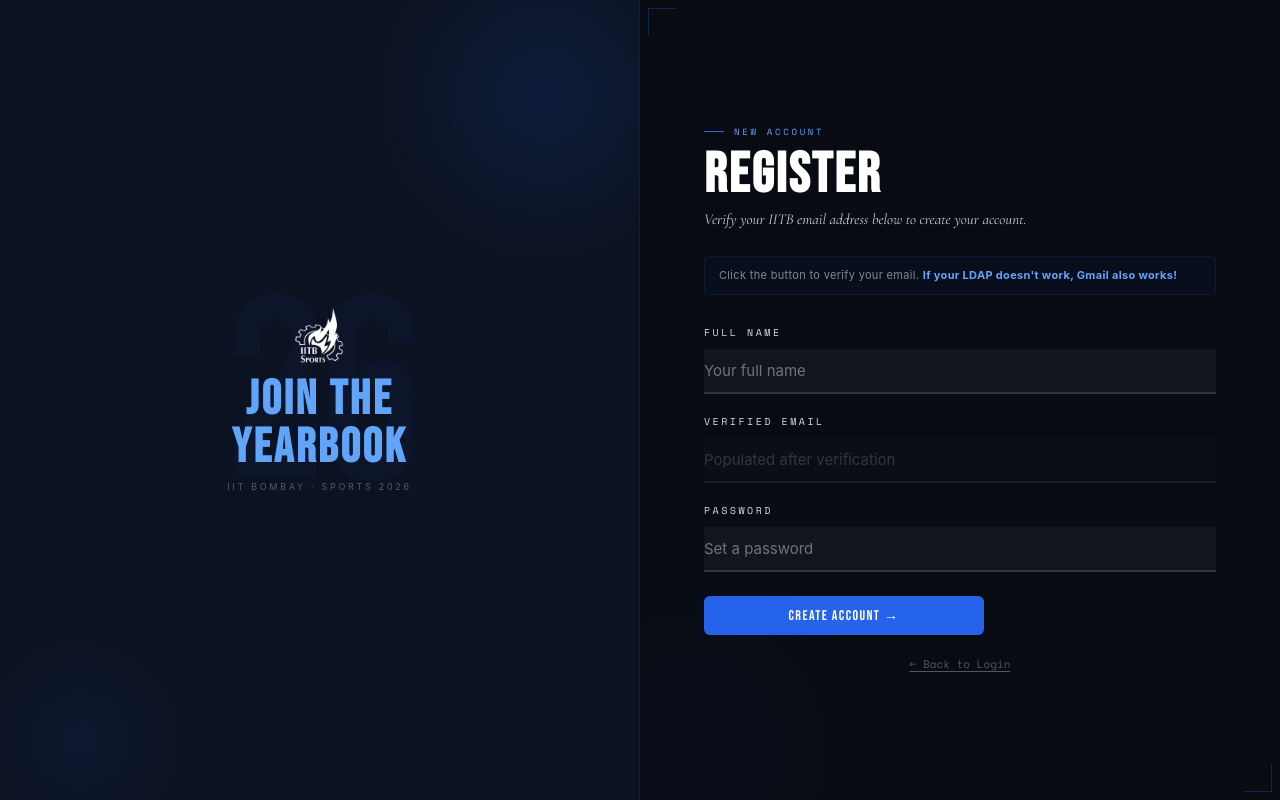
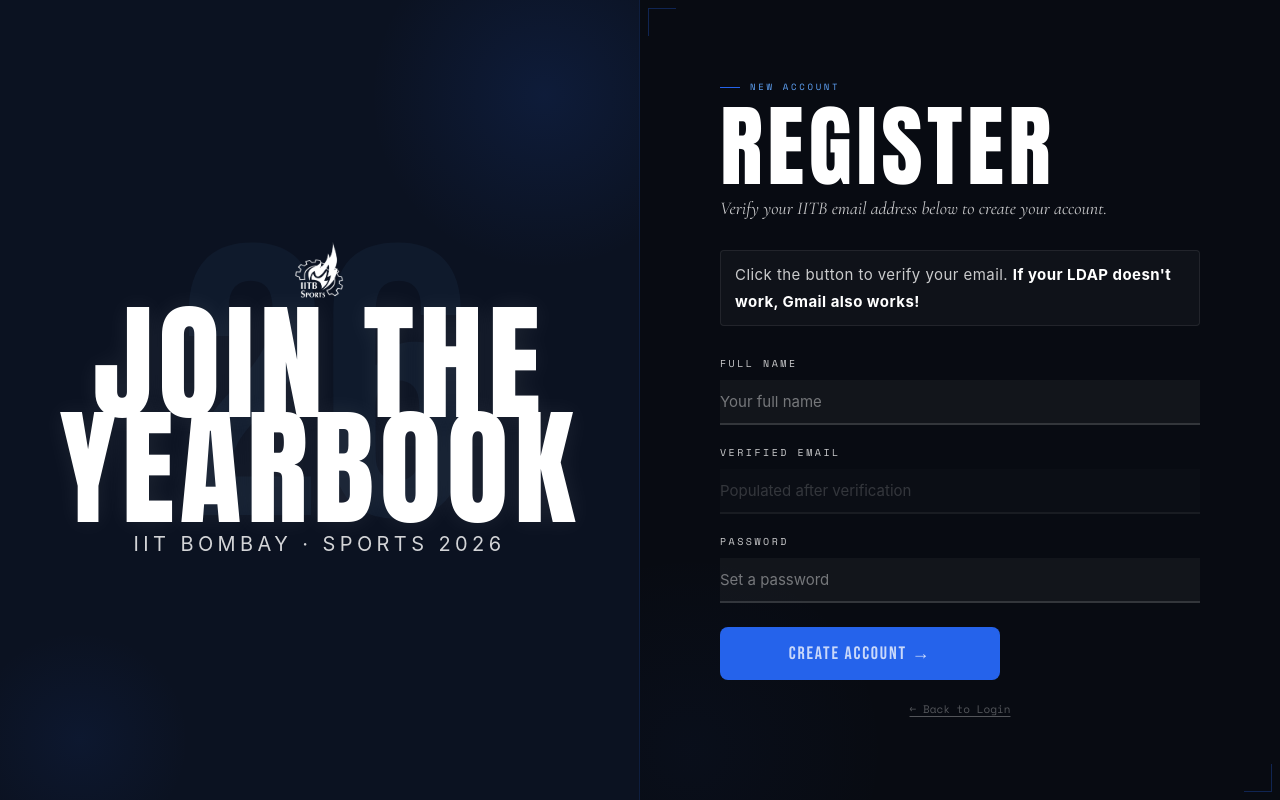
Before and after one commit to dishajain2005/ISC-Yearbook-2026, a React (Create React App) app in the folder frontend/Yearbook-New-Design/frontend/: page /register in a window 1280 px wide. Built offline with nearby package versions, Linux system fonts and the light colour scheme; no server answers.

Commit message:
forms and homepage changes

```diff
--- a/frontend/Yearbook-New-Design/frontend/src/styles/Forms.css
+++ b/frontend/Yearbook-New-Design/frontend/src/styles/Forms.css
@@ -489,3 +489,273 @@
   justify-content: center;
   flex-wrap: wrap;
 }
+
+/* =========================================
+   DESKTOP ENHANCEMENT ONLY
+   REGISTER PAGE
+   MOBILE UNTOUCHED
+   ========================================= */
+@media (min-width: 861px) {
+
+  .register-heading,
+  .register-visual-content h1 {
+    font-family: Impact, Haettenschweiler, 'Arial Black', sans-serif;
+    font-weight: 900;
+  }
+
+  /* Left visual section */
+  .register-visual-content h1 {
+    font-size: clamp(90px, 10vw, 150px);
+    line-height: 0.82;
+    letter-spacing: 0.04em;
+    color: #ffffff;
+    text-shadow: 0 0 24px rgba(255,255,255,0.08);
+  }
+
+  .register-visual-content p {
+    font-size: 20px;
+    color: rgba(255,255,255,0.82);
+    letter-spacing: 0.22em;
+  }
+
+  .register-visual-logo {
+    transform: scale(1.35);
+    margin-bottom: 26px;
+  }
+
+  /* Huge background number */
+  .register-visual-bg-num {
+    font-size: clamp(260px, 30vw, 420px);
+    color: rgba(96,165,250,0.05);
+  }
+
+  /* Right form side */
+  .register-heading {
+    font-size: clamp(72px, 7vw, 110px);
+    line-height: 0.88;
+    color: #ffffff;
+    letter-spacing: 0.05em;
+  }
+
+  .register-sub {
+    font-size: 18px;
+    line-height: 1.8;
+    color: rgba(255,255,255,0.82);
+    max-width: 520px;
+  }
+
+  .verify-hint {
+    font-size: 15px;
+    line-height: 1.8;
+    color: rgba(255,255,255,0.8);
+    background: rgba(255,255,255,0.03);
+    border-color: rgba(255,255,255,0.08);
+  }
+
+  .verify-hint strong {
+    color: #ffffff;
+  }
+
+  /* Inputs brighter */
+  .field-label {
+    color: rgba(255,255,255,0.9);
+  }
+
+  .field-input {
+    background: rgba(255,255,255,0.04);
+    border-color: rgba(255,255,255,0.14);
+    color: #ffffff;
+  }
+
+  .field-input::placeholder {
+    color: rgba(255,255,255,0.42);
+  }
+
+  /* Buttons */
+  .btn-gold {
+    font-size: 18px;
+    padding: 16px 30px;
+  }
+
+  /* Back button */
+  .register-form-side button {
+    color: rgba(255,255,255,0.76);
+  }
+
+  .register-form-side button:hover {
+    color: #ffffff;
+  }
+
+  /* More spacious desktop */
+  .register-form-side {
+    padding: 4rem 5rem;
+  }
+}
+
+/* =========================================
+   FILL MEMORY MOBILE PHOTO FIX
+   DESKTOP UNTOUCHED
+   ========================================= */
+
+/* Slightly brighter desktop text only */
+@media (min-width: 861px) {
+
+  .fill-sb-desc,
+  .field-label,
+  .form-submit-note,
+  .upload-zone p,
+  .upload-preview-info,
+  .register-sub,
+  .verify-hint {
+    color: rgba(255,255,255,0.78);
+  }
+
+  .fill-form-header h2,
+  .fill-sb-title {
+    color: #ffffff;
+  }
+
+  .field-input,
+  .field-select,
+  .field-textarea {
+    color: #ffffff;
+  }
+
+  .field-input::placeholder,
+  .field-textarea::placeholder {
+    color: rgba(255,255,255,0.42);
+  }
+}
+
+/* =========================================
+   MOBILE ONLY
+   SHOW ATHLETE PHOTO
+   ========================================= */
+@media (max-width: 860px) {
+
+  /* Sidebar becomes top hero */
+  .fill-sidebar {
+    padding: 1rem 1rem 1.2rem;
+    border-right: none;
+    border-bottom: 1px solid var(--gold-border);
+    overflow: visible;
+  }
+
+  /* KEEP photo visible on mobile */
+  .photo-area {
+    display: flex;
+    flex-direction: row;
+    align-items: center;
+    justify-content: flex-start;
+    gap: 14px;
+    margin-top: 14px;
+    padding: 10px;
+    border: 1px solid rgba(255,255,255,0.06);
+    background: rgba(255,255,255,0.025);
+    border-radius: 12px;
+  }
+
+  /* Compact image frame */
+  .photo-frame {
+    width: 88px;
+    height: 88px;
+    border-radius: 10px;
+    overflow: hidden;
+    flex-shrink: 0;
+    background: rgba(255,255,255,0.04);
+  }
+
+  .photo-frame img {
+    width: 100%;
+    height: 100%;
+    object-fit: cover;
+  }
+
+  /* Cleaner placeholders */
+  .photo-frame .photo-placeholder {
+    font-size: 7px;
+    letter-spacing: 0.12em;
+    padding: 6px;
+    line-height: 1.4;
+  }
+
+  .photo-frame .photo-placeholder-icon {
+    font-size: 20px;
+  }
+
+  /* Text beside image */
+  .photo-name {
+    margin-top: 0;
+    font-size: 15px;
+    line-height: 1.3;
+    text-align: left;
+    color: #ffffff;
+  }
+
+  .photo-sport-label {
+    text-align: left;
+    font-size: 8px;
+    color: rgba(255,255,255,0.65);
+    letter-spacing: 0.18em;
+    margin-top: 2px;
+  }
+
+  /* Make mobile sidebar cleaner */
+  .fill-sb-title {
+    font-size: 28px;
+    margin-bottom: 6px;
+  }
+
+  .fill-sb-desc {
+    font-size: 11px;
+    line-height: 1.65;
+    color: rgba(255,255,255,0.72);
+    margin-bottom: 12px;
+  }
+
+  /* Slightly brighter form text */
+  .field-label,
+  .upload-zone p,
+  .form-submit-note {
+    color: rgba(255,255,255,0.78);
+  }
+
+  /* Better form spacing */
+  .fill-main {
+    padding: 1.2rem 1rem 2rem;
+  }
+
+  .fill-form-header {
+    margin-bottom: 1.4rem;
+    padding-bottom: 1rem;
+  }
+
+  .fill-form-header h2 {
+    font-size: 34px;
+    color: #ffffff;
+  }
+
+  /* Inputs */
+  .field-input,
+  .field-select,
+  .field-textarea {
+    background: rgba(255,255,255,0.03);
+    color: #ffffff;
+  }
+
+  .field-input::placeholder,
+  .field-textarea::placeholder {
+    color: rgba(255,255,255,0.38);
+  }
+
+  /* Upload zone cleaner */
+  .upload-zone {
+    padding: 1.4rem 1rem;
+    border-radius: 12px;
+  }
+
+  /* Hide decorative corners on tiny frame */
+  .pf-corner {
+    display: none;
+  }
+}
--- a/frontend/Yearbook-New-Design/frontend/src/styles/HomePage.css
+++ b/frontend/Yearbook-New-Design/frontend/src/styles/HomePage.css
@@ -812,3 +812,153 @@
     padding: 11px 16px;
   }
 }
+
+/* =========================================
+   DESKTOP ENHANCEMENT ONLY
+   HOMEPAGE
+   MOBILE UNTOUCHED
+   ========================================= */
+@media (min-width: 861px) {
+
+  /* Bigger + bolder typography */
+  .home-title,
+  .hero-card-n,
+  .contribute-h,
+  .home-nav-brand {
+    font-family: Impact, Haettenschweiler, 'Arial Black', sans-serif;
+    font-weight: 900;
+  }
+
+  /* Hero title */
+  .home-title {
+    font-size: clamp(96px, 12vw, 160px);
+    line-height: 0.82;
+    letter-spacing: 0.03em;
+    margin-bottom: 28px;
+  }
+
+  .home-title .t-white {
+    color: #ffffff;
+    text-shadow: 0 0 24px rgba(255,255,255,0.08);
+  }
+
+  .home-title .t-gold {
+    color: #8fc2ff;
+    text-shadow: 0 0 24px rgba(96,165,250,0.12);
+  }
+
+  .home-title .t-outline {
+    -webkit-text-stroke: 2px rgba(255,255,255,0.45);
+  }
+
+  /* Eyebrow brighter */
+  .home-hero-eyebrow {
+    font-size: 13px;
+    color: #cfe5ff;
+  }
+
+  /* Bigger brighter tagline */
+  .home-tagline {
+    font-size: clamp(20px, 2.2vw, 28px);
+    line-height: 1.8;
+    max-width: 620px;
+    color: rgba(255,255,255,0.92);
+    border-left: 3px solid rgba(96,165,250,0.55);
+    padding-left: 22px;
+  }
+
+  /* Navbar brighter */
+  .home-nav-brand {
+    font-size: 26px;
+    color: #ffffff;
+    letter-spacing: 0.18em;
+  }
+
+  .home-nav-pill,
+  .home-nav-email,
+  .home-footer p {
+    color: rgba(255,255,255,0.82);
+  }
+
+  /* Buttons */
+  .btn-gold {
+    font-size: 18px;
+    padding: 16px 34px;
+    border-radius: 8px;
+  }
+
+  /* Right-side cards */
+  .hero-card {
+    width: 260px;
+    padding: 22px 30px;
+    background: rgba(255,255,255,0.04);
+    border-color: rgba(255,255,255,0.12);
+  }
+
+  .hero-card-n {
+    font-size: 60px;
+    color: #ffffff;
+  }
+
+  .hero-card-l {
+    font-size: 12px;
+    color: #d8eaff;
+    letter-spacing: 0.24em;
+  }
+
+  /* Huge background year */
+  .hero-bg-num {
+    font-size: clamp(240px, 26vw, 380px);
+    color: rgba(96,165,250,0.05);
+  }
+
+  /* Contribute section */
+  .contribute-h {
+    font-size: clamp(52px, 6vw, 84px);
+    line-height: 0.9;
+    color: #ffffff;
+  }
+
+  .contribute-p {
+    font-size: 18px;
+    line-height: 1.9;
+    color: rgba(255,255,255,0.78);
+    max-width: 560px;
+  }
+
+  .contribute-card h3 {
+    font-size: 34px;
+    color: #ffffff;
+  }
+
+  .contribute-card p {
+    font-size: 16px;
+    color: rgba(255,255,255,0.78);
+  }
+
+  /* Marquee */
+  .strip-track span {
+    font-size: 18px;
+    color: rgba(255,255,255,0.72);
+  }
+
+  /* Better glow */
+  .hero-right-glow {
+    width: 620px;
+    height: 620px;
+    background: radial-gradient(
+      circle,
+      rgba(37,99,235,0.14) 0%,
+      transparent 70%
+    );
+  }
+
+  /* Wider desktop spacing */
+  .home-hero-left {
+    padding-left: clamp(4rem, 7vw, 7rem);
+  }
+
+  .hero-cards-overlay {
+    gap: 26px;
+  }
+}
```
